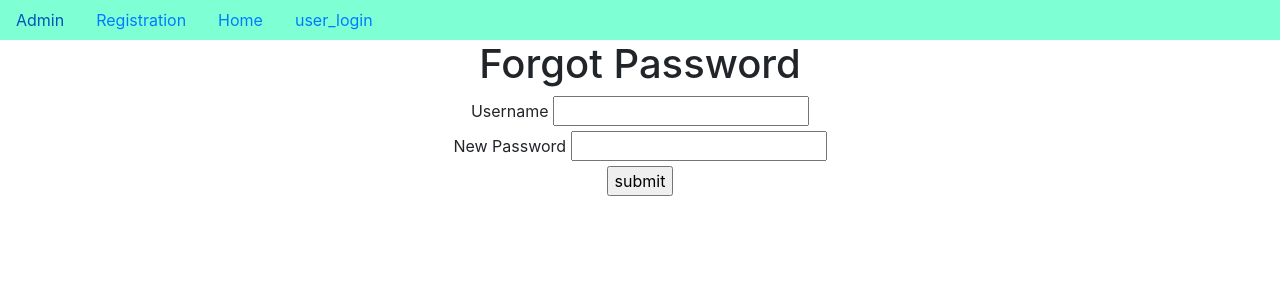
After one commit to AchyuthSiddha/User_Registration_Form, a Django app: page /Forgot_password/ in a window 1280 px wide. The commit adds this page. Shown: the top 300 px of the page. Run offline with Django 4.2, Linux system fonts and the light colour scheme.

Commit message:
first commit

```diff
--- a/Registration_Form/urls.py
+++ b/Registration_Form/urls.py
@@ -28,6 +28,7 @@ urlpatterns = [
     path('User_logout/',User_logout,name='User_logout'),
     path('Display_Profile/',Display_Profile,name='Display_Profile'),
     path('Change_Password/',Change_Password,name='Change_Password'),
+    path('Forgot_password/',Forgot_password,name='Forgot_password'),
 
 
 
--- a/app1/views.py
+++ b/app1/views.py
@@ -72,6 +72,7 @@ def User_logout(request):
     logout(request)
     return HttpResponseRedirect(reverse('Home'))
 
+
 def Display_Profile(request):
     username=request.session.get('username')
     UO=User.objects.get(username=username)
@@ -90,3 +91,21 @@ def Change_Password(request):
         return HttpResponse("Password Sucessfully changed:")
 
     return render(request,'Change_Password.html')
+
+
+def Forgot_password(request):
+    if request.method=='POST':
+        uo=request.POST['uo']
+        # username=request.session.get('username')
+        pw=request.POST['pw']
+        # UO=User.objects.get(username=uo)
+        LUO=User.objects.filter(username=uo)
+        if LUO:
+            LUO[0].set_password(pw)
+            LUO[0].save()
+            return HttpResponse("sucessfully change forgot password")
+        else:
+            return HttpResponse("username is not available:")
+
+
+    return render(request,'Forgot_password.html')
--- a/templates/Dummy.html
+++ b/templates/Dummy.html
@@ -24,6 +24,7 @@
         <a href="{% url 'User_logout' %}" class="nav-link">user_logout</a>
         {% else %}
         <a href="{% url 'user_login' %}" class="nav-link">user_login</a>
+
         {% endif %}
 
 
--- /dev/null
+++ b/templates/Forgot_password.html
@@ -0,0 +1,16 @@
+{% extends 'Dummy.html' %}
+{% block body_block %}
+<center>
+    <h1>Forgot Password</h1>
+    <form  method="POST">
+        {% csrf_token %}
+        <label for="uo">Username</label>
+        <input type="text" name="uo" id="uo">
+        <br>
+        <label for="pw">New Password</label>
+        <input type="password" name="pw" id="pw">
+        <br>
+        <input type="submit" value="submit">
+    </form>
+</center>
+{% endblock %}
--- a/templates/user_login.html
+++ b/templates/user_login.html
@@ -15,5 +15,6 @@
     <br>
     <input type="submit" value="User_login">
 </form>
+<a href="{% url 'Forgot_password' %}">Forgot password</a>
 </center>
 {% endblock %}
```
Also changed, not shown: app1/forms.py (line endings or trailing spaces), db.sqlite3, media/Achyuth/ACHYUTH.jpg (deleted), media/Achyuth/Achyuth.jpeg (deleted), media/Achyuth/achyuth_img.jpg (deleted), media/Achyuth/inter.jpg (deleted), media/Achyuth/ramesh_photo.jpeg (added).
